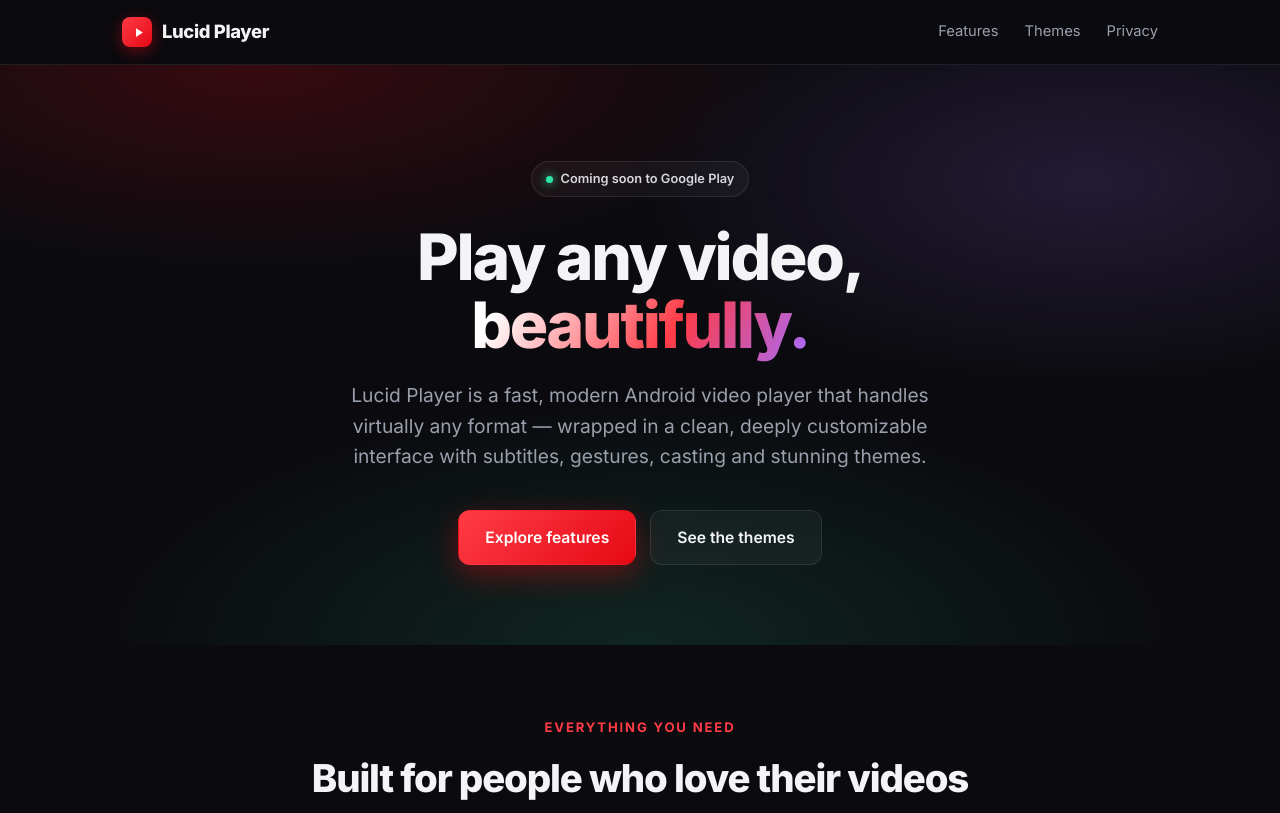
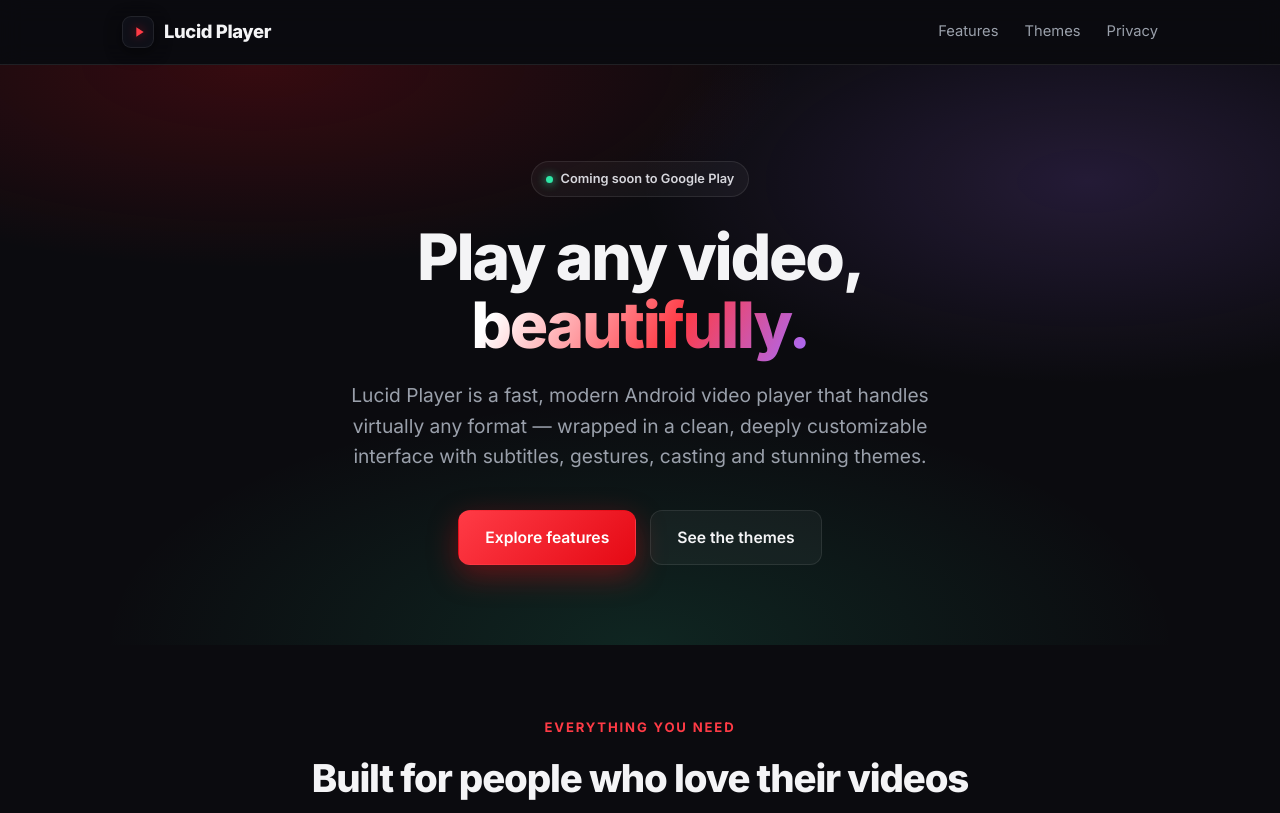
Before and after one commit to stark7701/stark7701.github.io, a plain HTML site: page index.html in a window 1280 px wide. Shown: the top 813 px of the page. Drawn offline with Linux system fonts and the light colour scheme.

Commit message:
Match nav logo to app icon (red play on dark)

```diff
--- a/index.html
+++ b/index.html
@@ -29,9 +29,9 @@
     background:rgba(11,11,15,.6);border-bottom:1px solid var(--line)}
   nav{display:flex;align-items:center;justify-content:space-between;height:64px}
   .brand{display:flex;align-items:center;gap:10px;font-weight:800;font-size:1.15rem;letter-spacing:-.02em}
-  .logo{width:30px;height:30px;border-radius:8px;display:grid;place-items:center;
-    background:linear-gradient(135deg,var(--red2),var(--red));box-shadow:0 4px 16px rgba(229,9,20,.45)}
-  .logo svg{width:15px;height:15px;fill:#fff;margin-left:2px}
+  .logo{width:32px;height:32px;border-radius:9px;display:grid;place-items:center;
+    background:#0f1018;border:1px solid rgba(255,255,255,.08);box-shadow:0 4px 16px rgba(0,0,0,.5)}
+  .logo svg{width:16px;height:16px;fill:var(--red2);margin-left:2px;filter:drop-shadow(0 0 5px rgba(229,9,20,.6))}
   .nav-links{display:flex;gap:26px;font-size:.92rem;color:var(--muted)}
   .nav-links a:hover{color:var(--txt)}
   @media(max-width:640px){.nav-links{display:none}}
```
